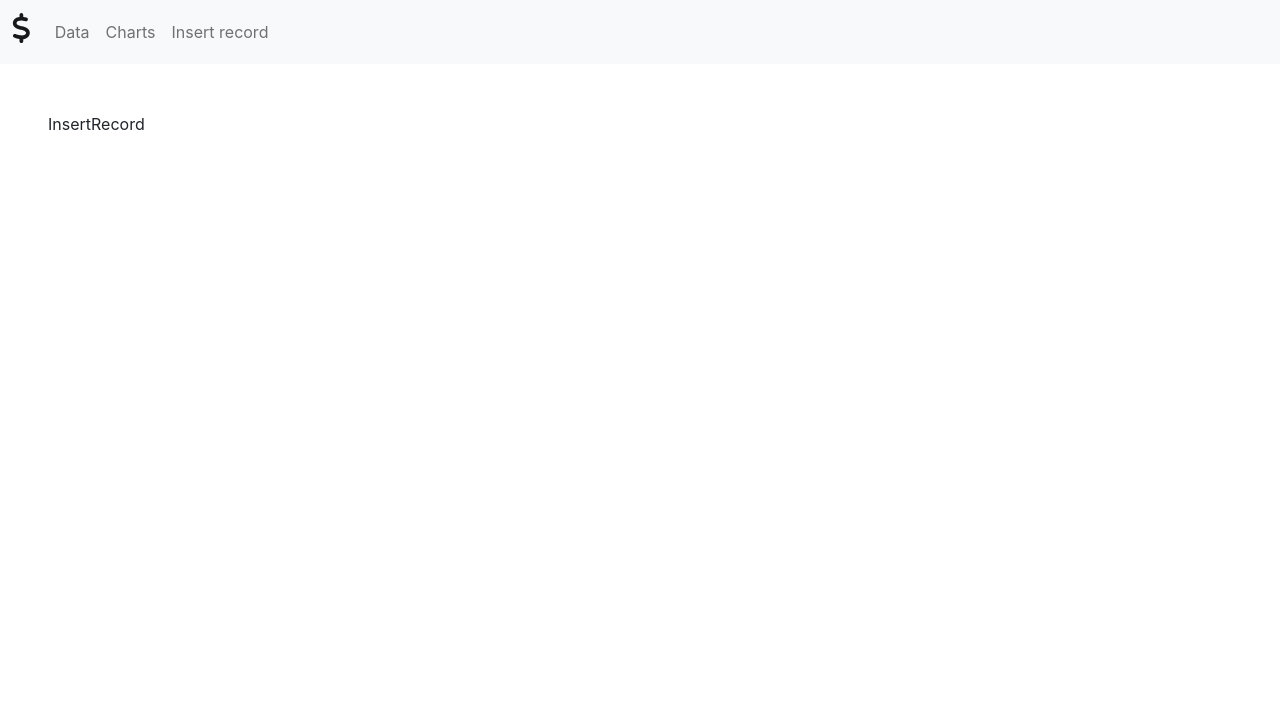
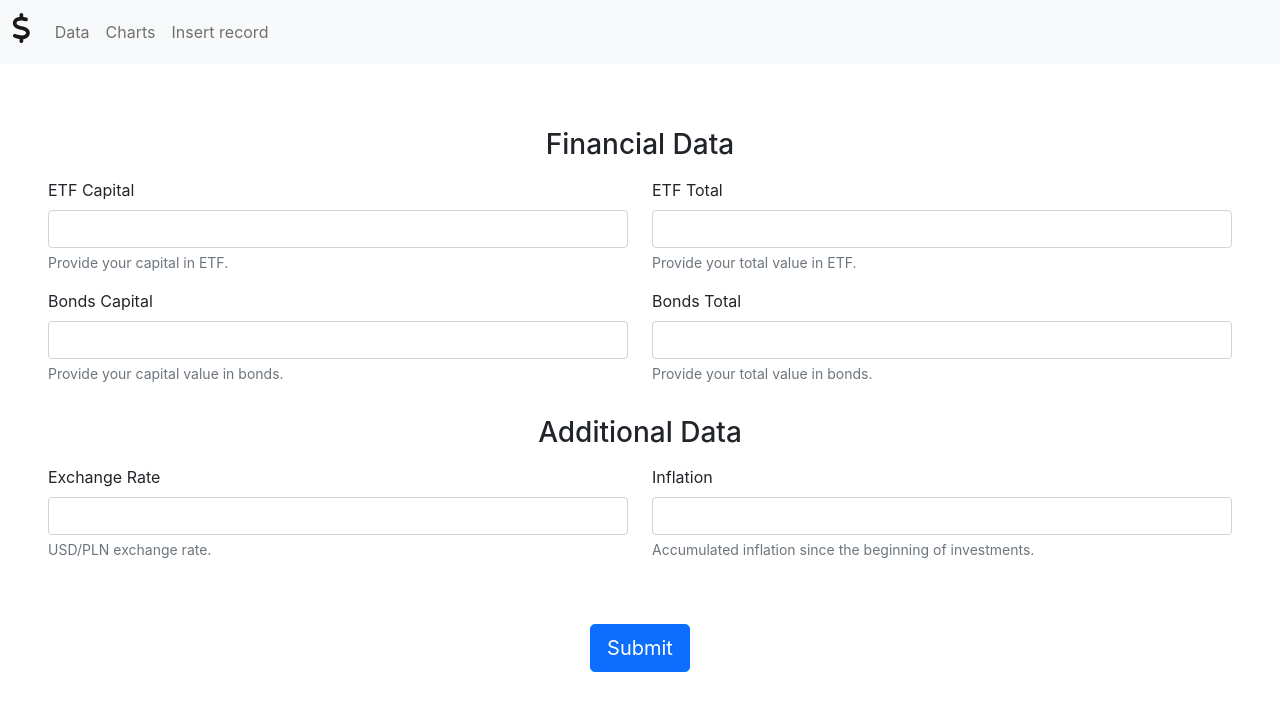
Before and after one commit to Keqi/finance-app-frontend, a React (Create React App) app: page /insert-record in a window 1280 px wide. Shown: the top 710 px of the page. Built offline with nearby package versions, Linux system fonts and the light colour scheme.

Commit message:
Feat: Implements form to submit financial record

```diff
--- a/src/components/InsertRecord.js
+++ b/src/components/InsertRecord.js
@@ -1,8 +1,92 @@
+import {useState} from 'react';
+
 function InsertRecord() {
+  const [formData, setFormData] = useState({
+    etfCapital: '',
+    etfTotal: '',
+    bondsCapital: '',
+    bondsTotal: '',
+    exchangeRate: '',
+    inflation: ''
+  });
+
+	const handleChange = (event) => {
+    const { id, value } = event.target;
+
+    setFormData((prevFormData) => ({ ...prevFormData, [id]: value }));
+	};
+
+  const handleSubmit = (event) => {
+    event.preventDefault();
+
+    console.log(formData);
+  };
+
   return (
-    <div className="InsertRecord">
-      <p>InsertRecord</p>
-    </div>
+      <form onSubmit={handleSubmit}>
+        <h3 className="text-center my-3">Financial Data</h3>
+        <div className="row">
+          <div className="col-6">
+            <div className="mb-3">
+              <label htmlFor="etfCapital" className="form-label">ETF Capital</label>
+              <input type="number" value={formData.etfCapital} onChange={handleChange} className="form-control" id="etfCapital" aria-describedby="etfCapitalHelp"/>
+              <div id="etfCapitalHelp" className="form-text">Provide your capital in ETF.</div>
+            </div>
+          </div>
+
+          <div className="col-6">
+            <div className="mb-3">
+              <label htmlFor="etfTotal" className="form-label">ETF Total</label>
+              <input type="number" value={formData.etfTotal} onChange={handleChange} className="form-control" id="etfTotal" aria-describedby="etfTotalHelp"/>
+              <div id="etfTotalHelp" className="form-text">Provide your total value in ETF.</div>
+            </div>
+          </div>
+        </div>
+
+        <div className="row">
+          <div className="col-6">
+            <div className="mb-3">
+              <label htmlFor="bondsCapital" className="form-label">Bonds Capital</label>
+              <input type="number" value={formData.bondsCapital} onChange={handleChange} className="form-control" id="bondsCapital" aria-describedby="bondsCapitalHelp"/>
+              <div id="bondsCapitalHelp" className="form-text">Provide your capital value in bonds.</div>
+            </div>
+          </div>
+
+          <div className="col-6">
+            <div className="mb-3">
+              <label htmlFor="bondsTotal" className="form-label">Bonds Total</label>
+              <input type="number" value={formData.bondsTotal} onChange={handleChange} className="form-control" id="bondsTotal" aria-describedby="bondsTotalHelp"/>
+              <div id="bondsTotalHelp" className="form-text">Provide your total value in bonds.</div>
+            </div>
+          </div>
+        </div>
+
+        <h3 className="text-center my-3">Additional Data</h3>
+
+        <div className="row">
+          <div className="col-6">
+            <div className="mb-3">
+              <label htmlFor="exchangeRate" className="form-label">Exchange Rate</label>
+              <input type="number" value={formData.exchangeRate} onChange={handleChange} className="form-control" id="exchangeRate" aria-describedby="exchangeRateHelp"/>
+              <div id="exchangeRateHelp" className="form-text">USD/PLN exchange rate.</div>
+            </div>
+          </div>
+
+          <div className="col-6">
+            <div className="mb-3">
+              <label htmlFor="inflation" className="form-label">Inflation</label>
+              <input type="number" value={formData.inflation} onChange={handleChange} className="form-control" id="inflation" aria-describedby="inflationHelp"/>
+              <div id="inflationHelp" className="form-text">Accumulated inflation since the beginning of investments.</div>
+            </div>
+          </div>
+        </div>
+
+        <div className="row my-5">
+          <div className="col d-flex justify-content-center">
+            <button type="submit" className="btn btn-primary btn-lg text-center">Submit</button>
+          </div>
+        </div>
+      </form>
   );
 }
 
--- a/src/utilities/calc.js
+++ b/src/utilities/calc.js
@@ -15,5 +15,5 @@ export function calculateETFDistribution(etfTotal, bondsTotal, exchangeRate) {
 }
 
 export function calculateTotalValue(etf, bonds, exchangeRate) {
-  return bonds + etf * exchangeRate;
+  return (bonds + etf * exchangeRate).toFixed(2);
 }
```
